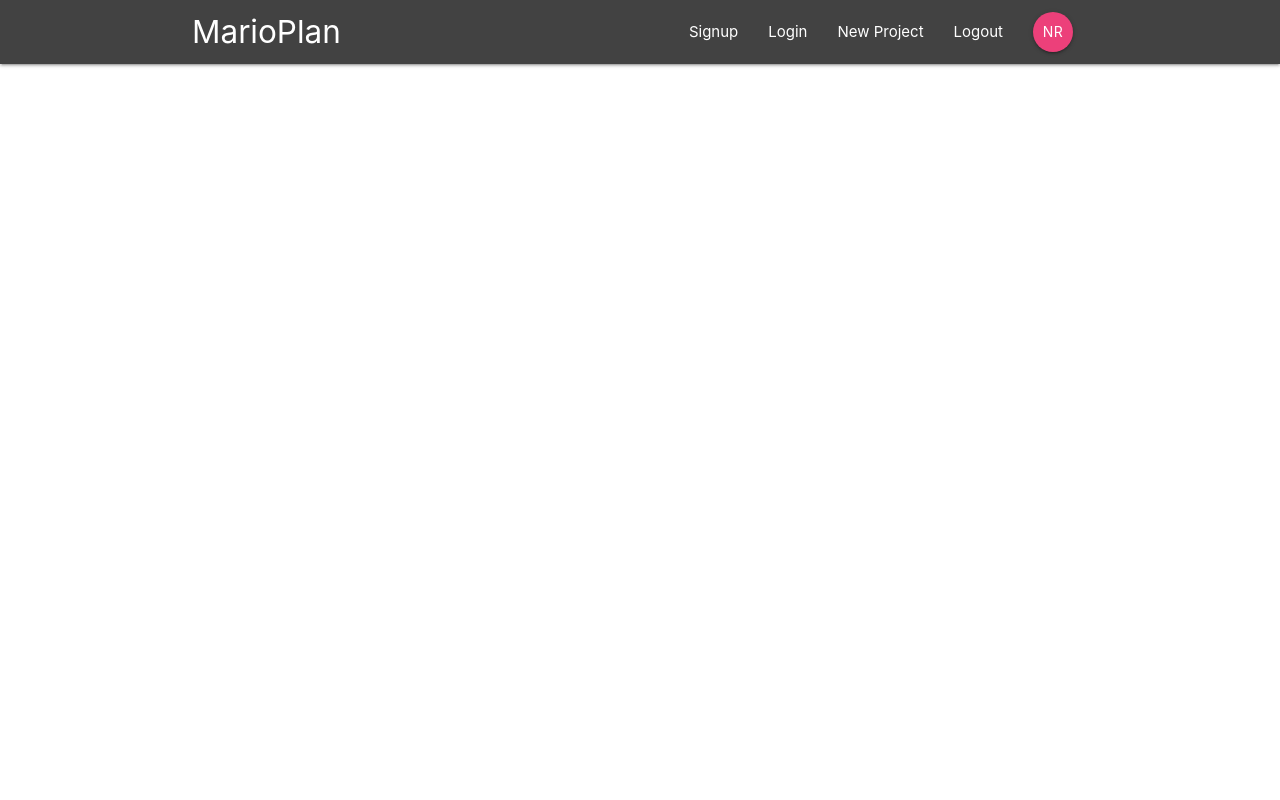
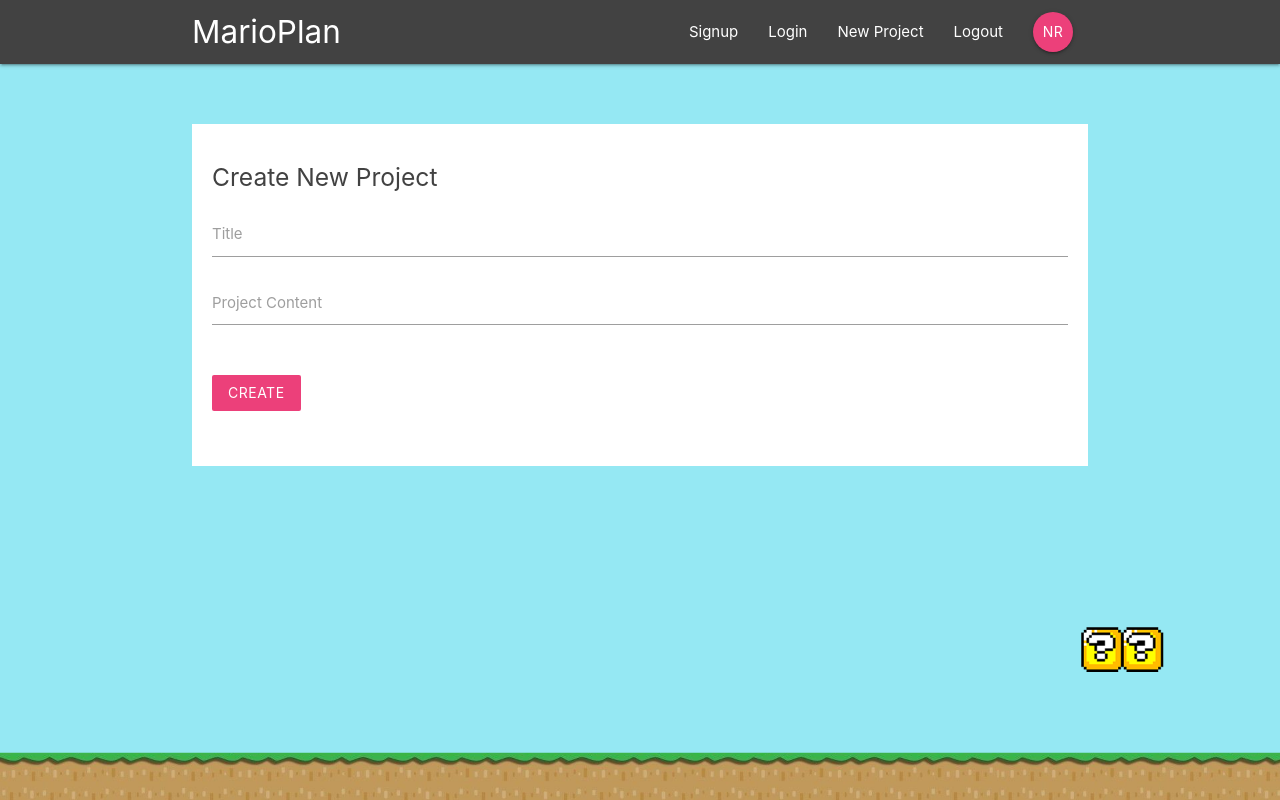
Before and after one commit to NishantRout/react_redux_firebase_app, a React (Create React App) app: page /create in a window 1280 px wide. Built offline with nearby package versions, Linux system fonts and the light colour scheme.

Commit message:
edits-2:19pm

```diff
--- a/src/App.js
+++ b/src/App.js
@@ -5,6 +5,7 @@
 import ProjectDetails from './components/projects/ProjectDetails';
 import SignIn from './components/auth/SignIn';
 import SignUp from './components/auth/SignUp';
+import CreateProject from './components/projects/CreateProject';
 
 class App extends Component {
   render(){
@@ -17,6 +18,7 @@
             <Route path='/project/:id' component={ProjectDetails}></Route>
             <Route path='/signin' component={SignIn} />
             <Route path='/signup' component={SignUp} />
+            <Route path='/create' component={CreateProject} />
           </Switch>
         </div>
       </BrowserRouter>
--- a/src/components/layout/SignedInLink.js
+++ b/src/components/layout/SignedInLink.js
@@ -4,7 +4,7 @@
 const SignedInLinks = () => {
     return (
         <ul className="right" >
-            <li><NavLink to='/'>New Project</NavLink></li>
+            <li><NavLink to='/create'>New Project</NavLink></li>
             <li><NavLink to='/'>Logout</NavLink></li>
             <li><NavLink to='/' className="btn btn-floating pink lighten-1">NR</NavLink></li>
         </ul>
--- a/src/components/layout/SignedOutLink.js
+++ b/src/components/layout/SignedOutLink.js
@@ -4,8 +4,8 @@
 const SignedOutLinks = () => {
     return (
         <ul className="right" >
-            <li><NavLink to='/'>Signup</NavLink></li>
-            <li><NavLink to='/'>Login</NavLink></li>
+            <li><NavLink to='/signup'>Signup</NavLink></li>
+            <li><NavLink to='/signin'>Login</NavLink></li>
         </ul>
     );
 }
--- a/src/components/projects/CreateProject.js
+++ b/src/components/projects/CreateProject.js
@@ -0,0 +1,39 @@
+import React, { Component } from 'react'
+
+class CreateProject extends Component {
+    state = {
+        title: '',
+        content: ''
+    }
+    handleChange = (e) => {
+        this.setState({
+            [e.target.id] : e.target.value
+        })
+    }
+    handleSubmit = (e) => {
+        e.preventDefault();
+        console.log(this.state);
+    }
+    render() {
+        return (
+            <div className="container">
+                <form onSubmit={this.handleSubmit} className="white">
+                    <h5 className="grey-text text-darken-3">Create New Project</h5>
+                    <div className="input-field">
+                        <label htmlFor="title" >Title</label>
+                        <input type="text" id="title" onChange={this.handleChange} />
+                    </div>
+                    <div className="input-field">
+                        <label htmlFor="content" >Project Content</label>
+                        <textarea id="content" className="materialize-textarea" onChange={this.handleChange}></textarea>
+                    </div>
+                    <div className="input-field">
+                        <button className="btn pink lighten-1 z-depth-0">Create</button>
+                    </div>
+                </form>
+            </div>
+        )
+    }
+}
+
+export default CreateProject;
--- a/src/index.css
+++ b/src/index.css
@@ -1,3 +1,6 @@
+html{
+  min-height: 100%;
+}
 body {
   margin: 0;
   font-family: -apple-system, BlinkMacSystemFont, 'Segoe UI', 'Roboto', 'Oxygen',
@@ -5,7 +8,37 @@
     sans-serif;
   -webkit-font-smoothing: antialiased;
   -moz-osx-font-smoothing: grayscale;
+  background: url(/img/mario-bg.png) no-repeat;
+  background-size: 100%;
+  background-position: bottom;
+  background-color: #95e8f3;
+  min-height: 100%;
 }
+
+form{
+  padding: 20px;
+  margin-top: 60px;
+}
+
+form button, form h5{
+  margin: 20px 0;
+}
+
+input[type=text]:not(.browser-default):focus:not([readonly]),
+input[type=email]:not(.browser-default):focus:not([readonly]),
+input[type=password]:not(.browser-default):focus:not([readonly]),
+textarea.materialize-textarea:focus:not([readonly]){
+  border-color: #ec407a;
+  box-shadow: none;
+}
+
+input[type=text]:not(.browser-default):focus:not([readonly]) + label,
+textarea.materialize-textarea:focus:not([readonly]) + label,
+input[type=email]:not(.browser-default):focus:not([readonly]) + label,
+input[type=password]:not(.browser-default):focus:not([readonly]) + label{
+  color: #ec407a !important;
+}
+
 
 code {
   font-family: source-code-pro, Menlo, Monaco, Consolas, 'Courier New',
```
Also changed, not shown: public/img/mario-bg.png (added).
